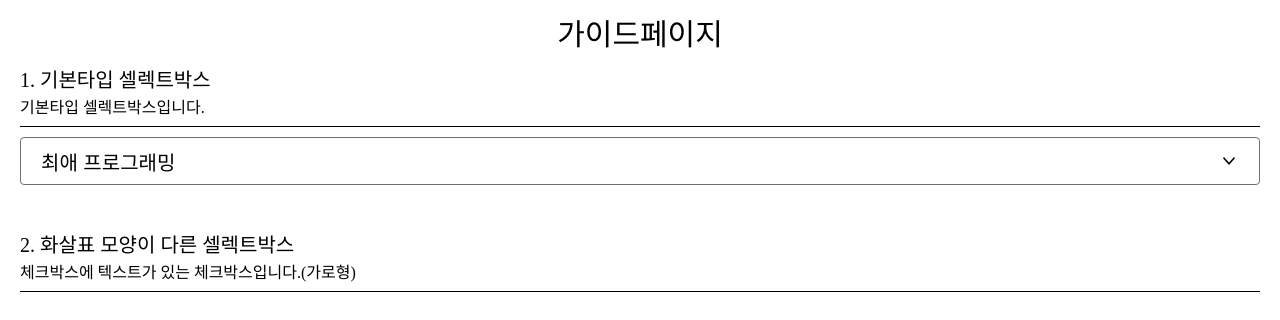
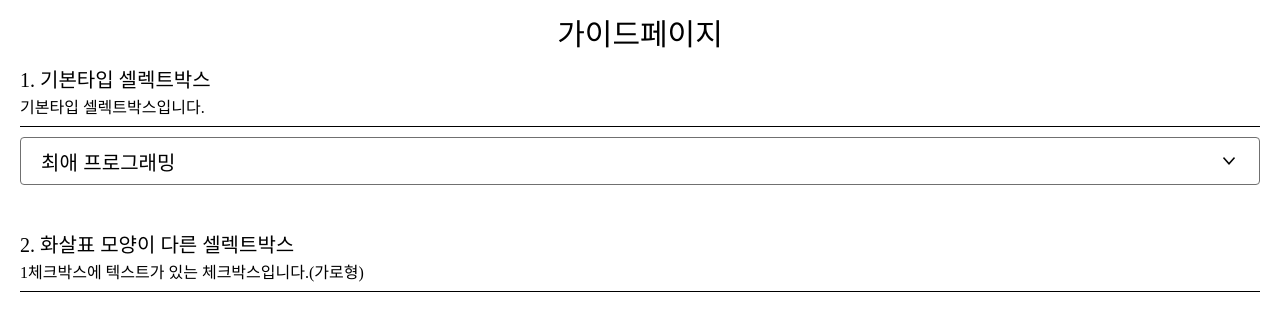
Before and after one commit to osang4664/mypjt, a React (Create React App) app: page /guide/guide_selectbox in a window 1280 px wide. Shown: the top 320 px of the page. Built offline with nearby package versions, Linux system fonts and the light colour scheme.

Commit message:
가즈아

```diff
--- a/src/guide/guide_selectbox.tsx
+++ b/src/guide/guide_selectbox.tsx
@@ -43,7 +43,7 @@ function GuideSelectbox() {
 
         <div className='guide-item'>
           <p className='guide-title'>2. 화살표 모양이 다른 셀렉트박스
-            <p className='guide-sub'>체크박스에 텍스트가 있는 체크박스입니다.(가로형)</p>
+            <p className='guide-sub'>1체크박스에 텍스트가 있는 체크박스입니다.(가로형)</p>
           </p>
         </div>
       </div>
```
